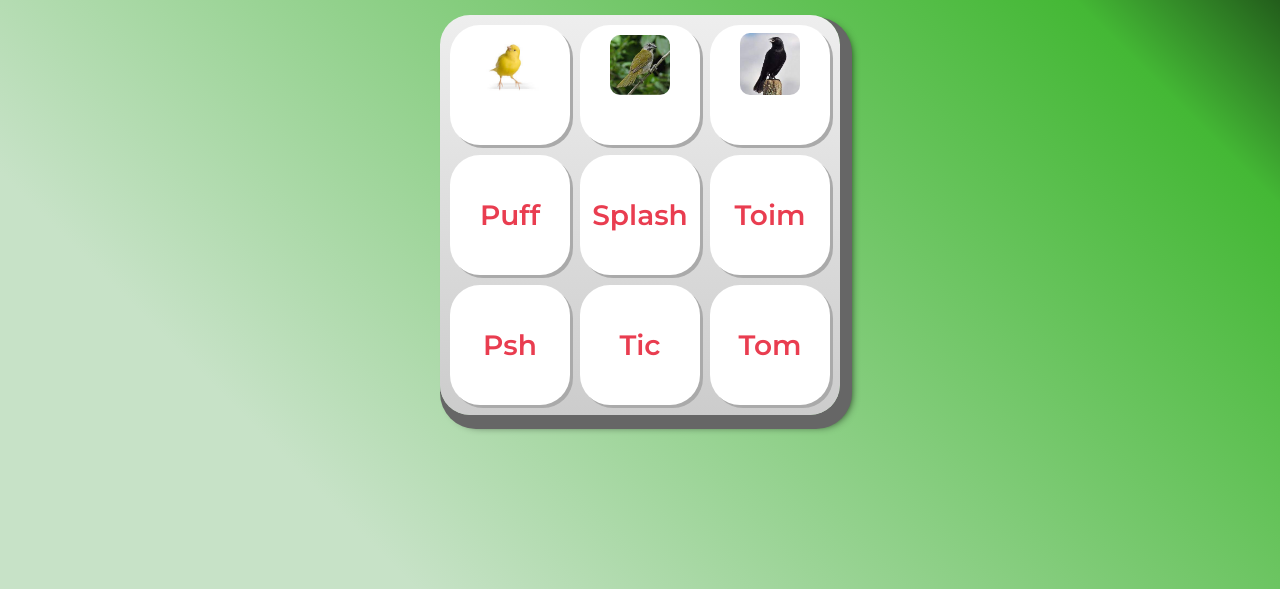
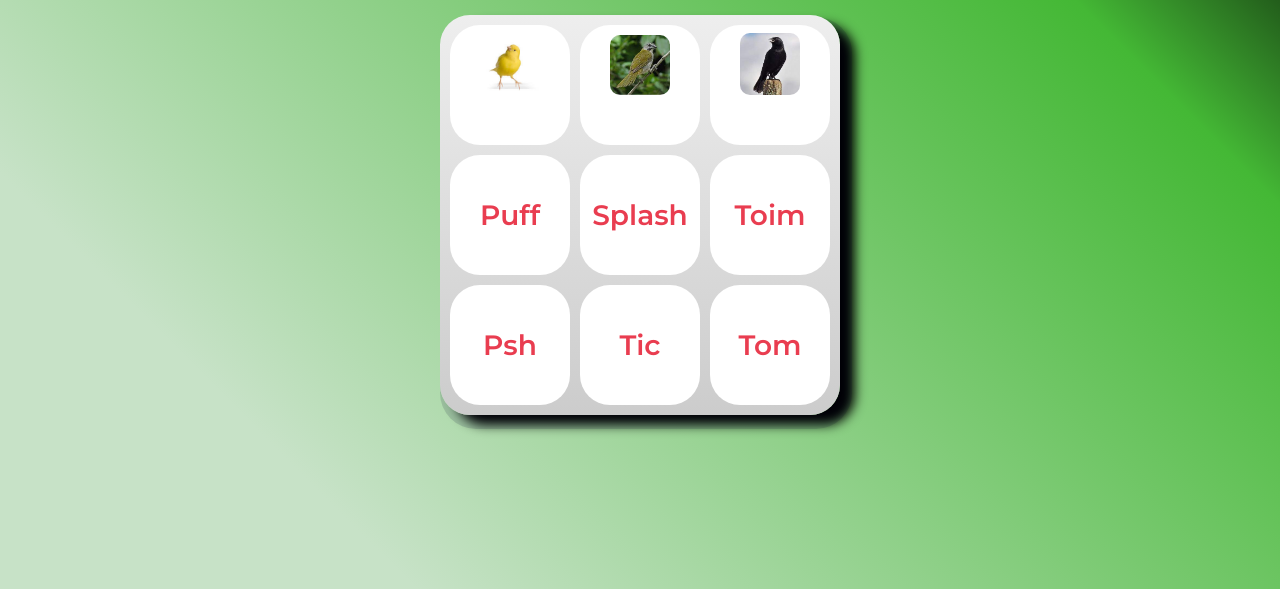
Before and after one commit to BragiaMikael/Midi-Musical, a plain HTML site: page NvSons.html in a window 1280 px wide. Shown: the part 211-800 px from the top of the page. Drawn offline with Linux system fonts and the light colour scheme.

Commit message:
alterando estilo

```diff
--- a/css/style.css
+++ b/css/style.css
@@ -24,7 +24,7 @@
 
   .teclado {
     background: linear-gradient(to bottom, #eeeeee 0%,#cccccc 100%);
-    box-shadow: 6px 8px 0 6px #666, 10px 10px 10px #000;
+    box-shadow: 6px 8px 0 6px #0032, 15px 10px 12px #000;
     border-radius: 30px;
     display: grid;
     gap: 10px;
@@ -35,7 +35,7 @@
   .tecla {
     background-color: var(--branca);
     border-radius: 30px;
-    box-shadow: 3px 3px 0 var(--cinza);
+    box-shadow: 3px 3px 0 var(#5a7bc8);
     color: var(--vermelha);
     cursor: pointer;
     height: 120px;
```
